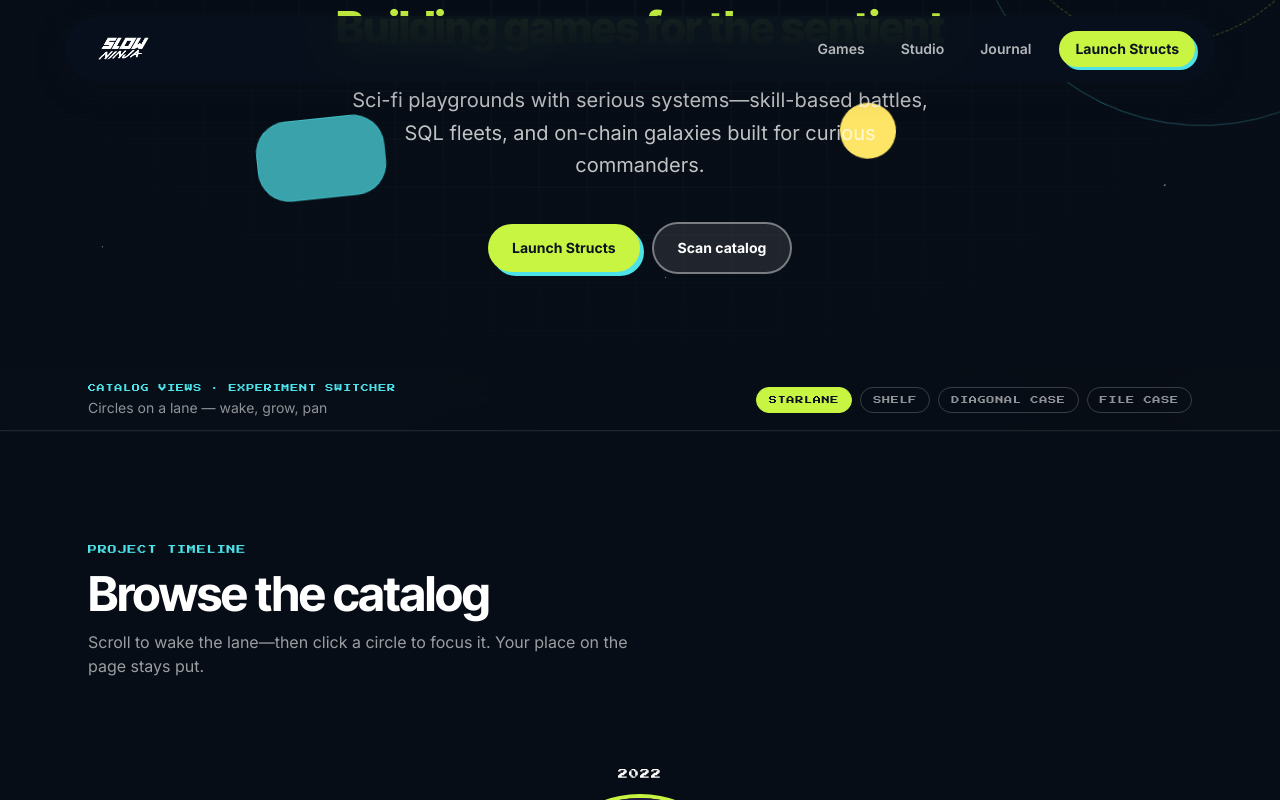
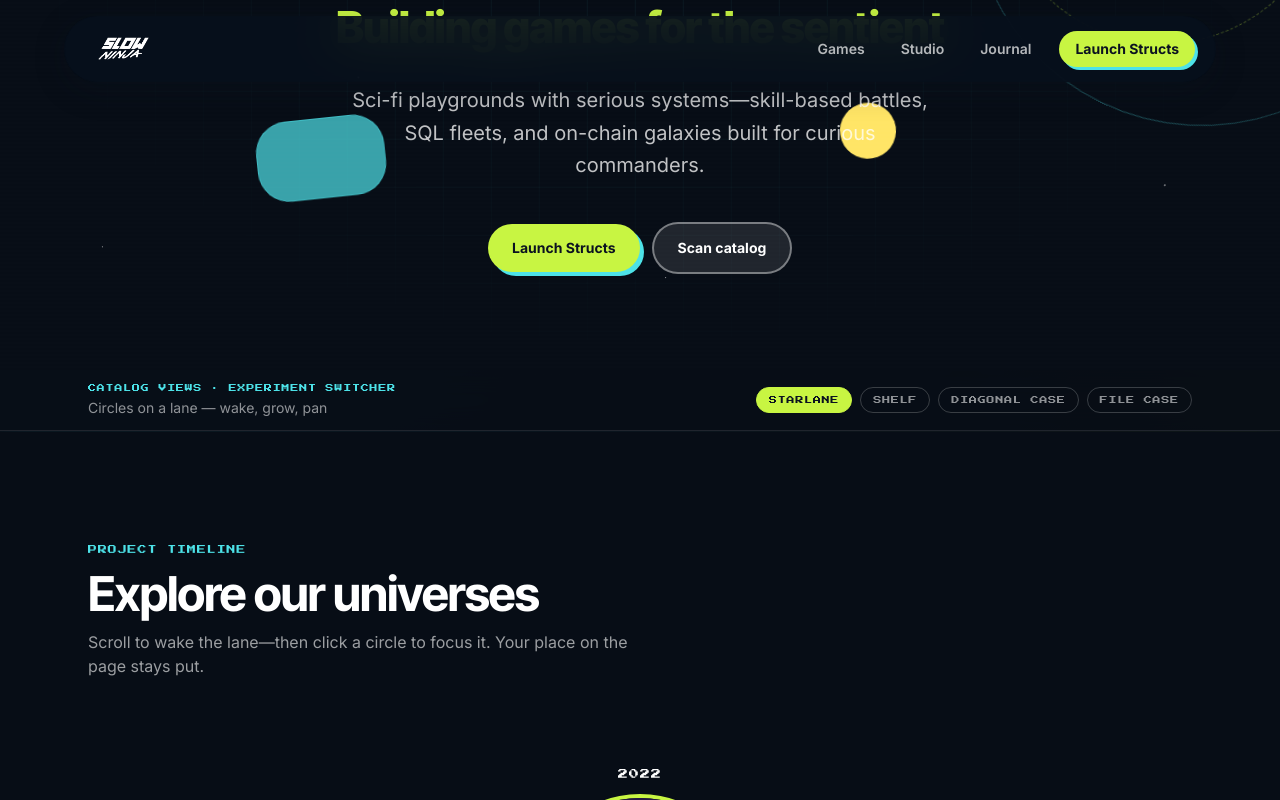
Before and after one commit to treybouchay/slow-ninja, a Next.js app: page / in a window 1280 px wide. Both pictures are taken after a click on the tab "STARLANE". Shown: the part 482-1282 px from the top of the page. Built offline with nearby package versions, Linux system fonts and the light colour scheme.

Commit message:
Rewrite catalog heading to Explore our universes
Co-authored-by: trevor <trevor@slow.ninja>

```diff
--- a/src/components/catalog/views/starlane.tsx
+++ b/src/components/catalog/views/starlane.tsx
@@ -113,7 +113,7 @@ export function StarlaneView() {
           Project timeline
         </p>
         <h2 className="font-display mt-3 text-3xl font-bold tracking-tight text-white md:text-5xl">
-          Browse the catalog
+          Explore our universes
         </h2>
         <p className="mt-3 max-w-xl text-white/60">
           Scroll to wake the lane—then click a circle to focus it. Your place
```
